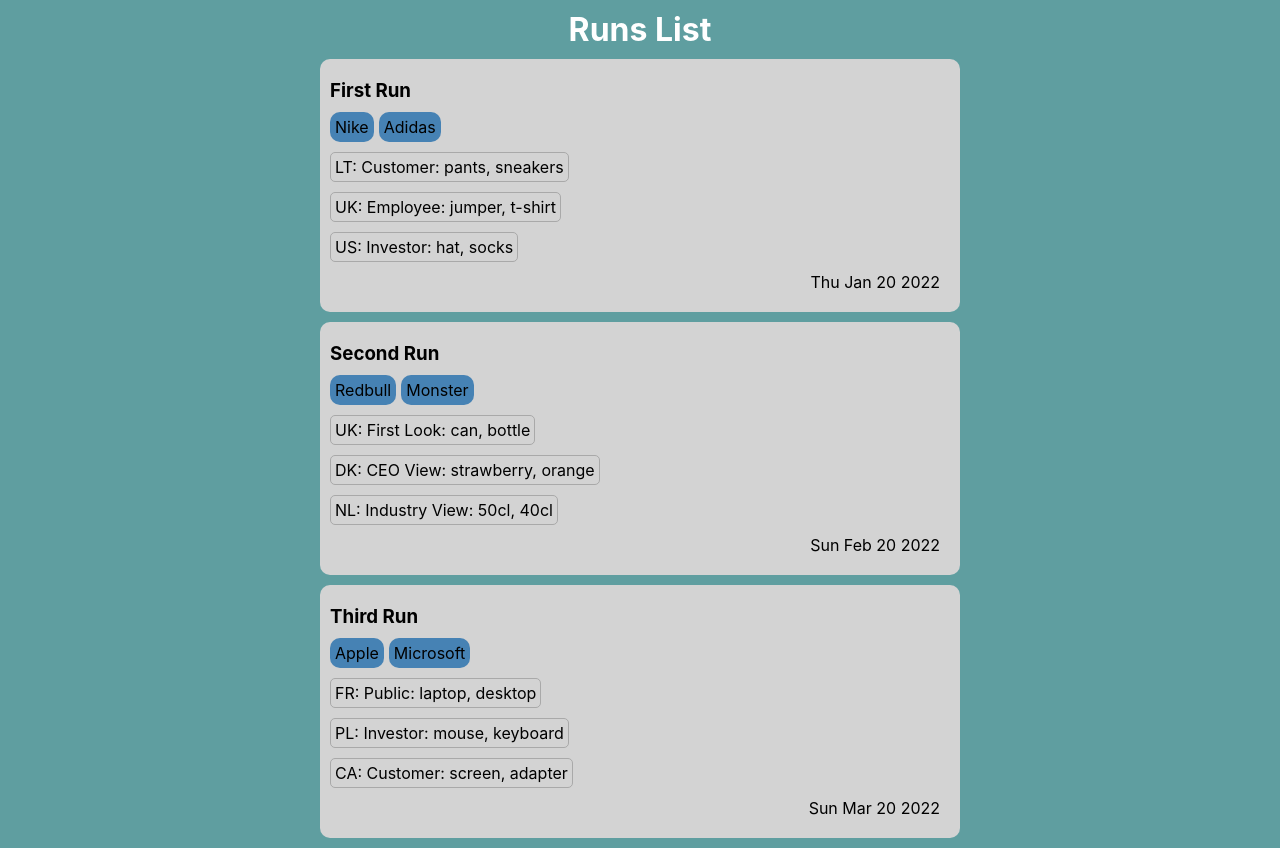
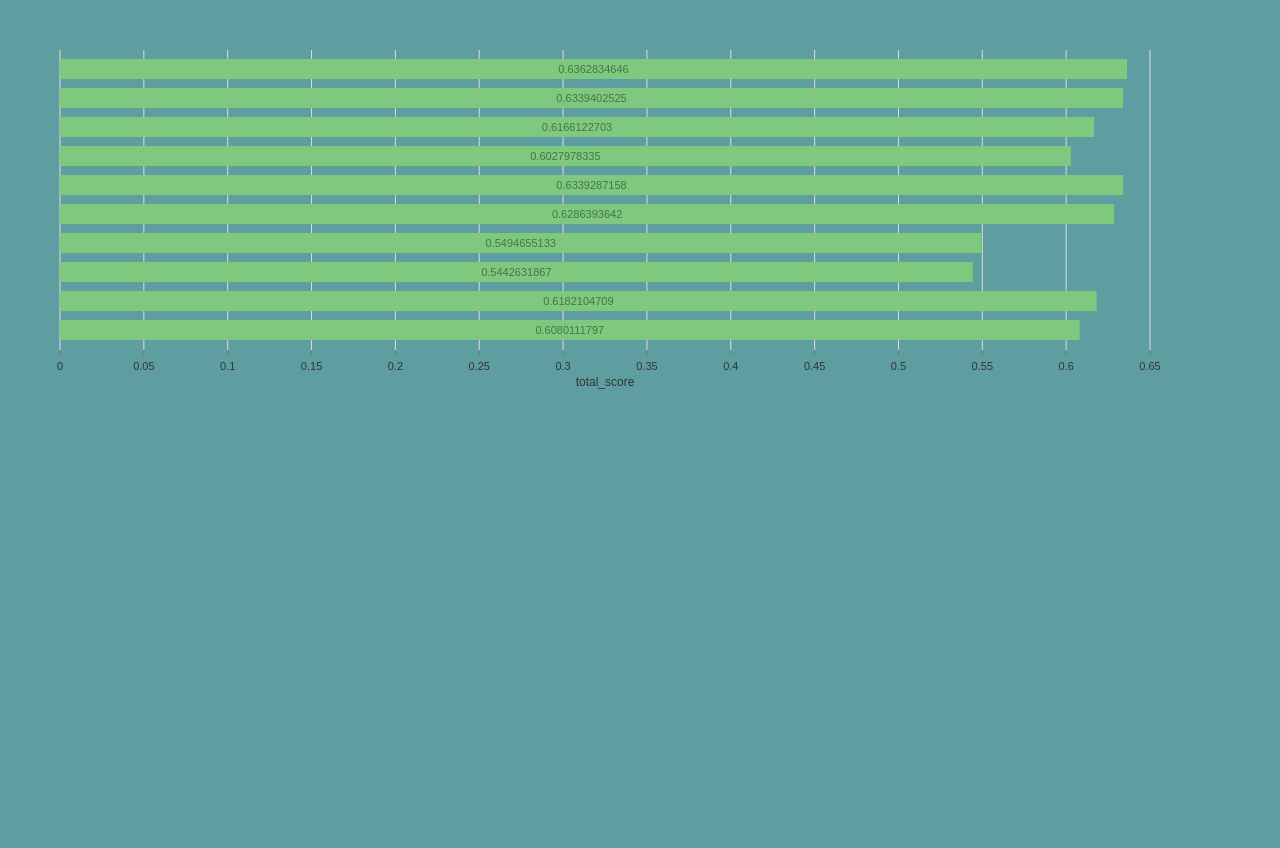
Before and after one commit to Valentino30/Data_Visualization_App_React_Typescript, a React (Create React App) app: page /runs/1/chart in a window 1280 px wide. Before the commit this address led to /runs. After the commit the page ends 800 px from the top, so only its background shows below. Built offline with nearby package versions, Linux system fonts and the light colour scheme; the HTML template or start-up script is replaced by a standard one.

Commit message:
Add Nivo chart

```diff
--- a/package.json
+++ b/package.json
@@ -3,6 +3,8 @@
   "version": "0.1.0",
   "private": true,
   "dependencies": {
+    "@nivo/bar": "^0.79.1",
+    "@nivo/core": "^0.79.0",
     "@testing-library/jest-dom": "^5.14.1",
     "@testing-library/react": "^13.0.0",
     "@testing-library/user-event": "^13.2.1",
--- a/src/App.tsx
+++ b/src/App.tsx
@@ -1,6 +1,7 @@
 import { Routes, Route, Navigate } from "react-router-dom";
 
 import Run from "./pages/Run";
+import Chart from "./pages/Chart";
 import RunsList from "./pages/RunsList";
 
 function App() {
@@ -8,6 +9,7 @@
     <Routes>
       <Route path="runs" element={<RunsList />} />
       <Route path="runs/:runId" element={<Run />} />
+      <Route path="runs/:runId/chart" element={<Chart />} />
       <Route path="*" element={<Navigate to="runs" />} />
     </Routes>
   );
--- /dev/null
+++ b/src/components/NivoChart/index.tsx
@@ -0,0 +1,62 @@
+import { ResponsiveBar } from "@nivo/bar";
+
+type NivoChartProps = {
+  data: {
+    brand: string;
+    total_score: number;
+  }[];
+};
+
+const NivoChart = ({ data }: NivoChartProps) => {
+  return (
+    <ResponsiveBar
+      data={data}
+      keys={["total_score"]}
+      indexBy="brand"
+      margin={{ top: 50, right: 130, bottom: 50, left: 60 }}
+      padding={0.3}
+      layout="horizontal"
+      valueScale={{ type: "linear" }}
+      indexScale={{ type: "band", round: true }}
+      colors={{ scheme: "accent" }}
+      borderColor={{
+        from: "color",
+        modifiers: [["darker", 1.6]],
+      }}
+      axisTop={null}
+      axisRight={null}
+      axisBottom={{
+        tickSize: 5,
+        tickPadding: 5,
+        tickRotation: 0,
+        legend: "total_score",
+        legendPosition: "middle",
+        legendOffset: 32,
+      }}
+      axisLeft={null}
+      //   axisLeft={{
+      //     tickSize: 5,
+      //     tickPadding: 5,
+      //     tickRotation: 0,
+      //     legend: "brand",
+      //     legendPosition: "middle",
+      //     legendOffset: -40,
+      //   }}
+      enableGridX={true}
+      enableGridY={false}
+      labelSkipWidth={12}
+      labelSkipHeight={12}
+      labelTextColor={{
+        from: "color",
+        modifiers: [["darker", 1.6]],
+      }}
+      role="application"
+      ariaLabel="Nivo bar chart demo"
+      barAriaLabel={function (e) {
+        return e.id + ": " + e.formattedValue + " in brand: " + e.indexValue;
+      }}
+    />
+  );
+};
+
+export default NivoChart;
--- a/src/data/index.ts
+++ b/src/data/index.ts
@@ -2620,3 +2620,8 @@
     employee: 0.5787211708,
   },
 ];
+
+export const filteredHedgeFunds = hedgeFunds.slice(0, 10).map((hedgeFund) => ({
+  brand: hedgeFund.brand + hedgeFund.region,
+  total_score: hedgeFund.total_score,
+}));
--- /dev/null
+++ b/src/pages/Chart/index.tsx
@@ -0,0 +1,11 @@
+import NivoChart from "../../components/NivoChart";
+
+import { filteredHedgeFunds } from "../../data";
+
+export default function Chart() {
+  return (
+    <div style={{ height: 400 }}>
+      <NivoChart data={filteredHedgeFunds} />
+    </div>
+  );
+}
--- a/src/pages/Run/index.tsx
+++ b/src/pages/Run/index.tsx
@@ -1,5 +1,5 @@
 import { useEffect, useState } from "react";
-import { useParams } from "react-router-dom";
+import { useNavigate, useParams } from "react-router-dom";
 
 import { getRun } from "../../utils";
 import Card from "../../components/Card";
@@ -18,6 +18,7 @@
 
 export default function Run() {
   const [run, setRun] = useState({} as runType);
+  const navigate = useNavigate();
   const { runId } = useParams();
 
   useEffect(() => {
@@ -40,6 +41,20 @@
           />
         )}
       </li>
+      <li>
+        <div
+          onClick={() => navigate("chart")}
+          style={{
+            backgroundColor: "lightgray",
+            borderRadius: 10,
+            marginBottom: 10,
+            padding: 10,
+          }}
+        >
+          <h3>RI Comparison Bar Chart</h3>
+        </div>
+      </li>
+      ;
     </ul>
   );
 }
```
Also changed, not shown: 1 other file (tests, documents, lock files or other folders).
